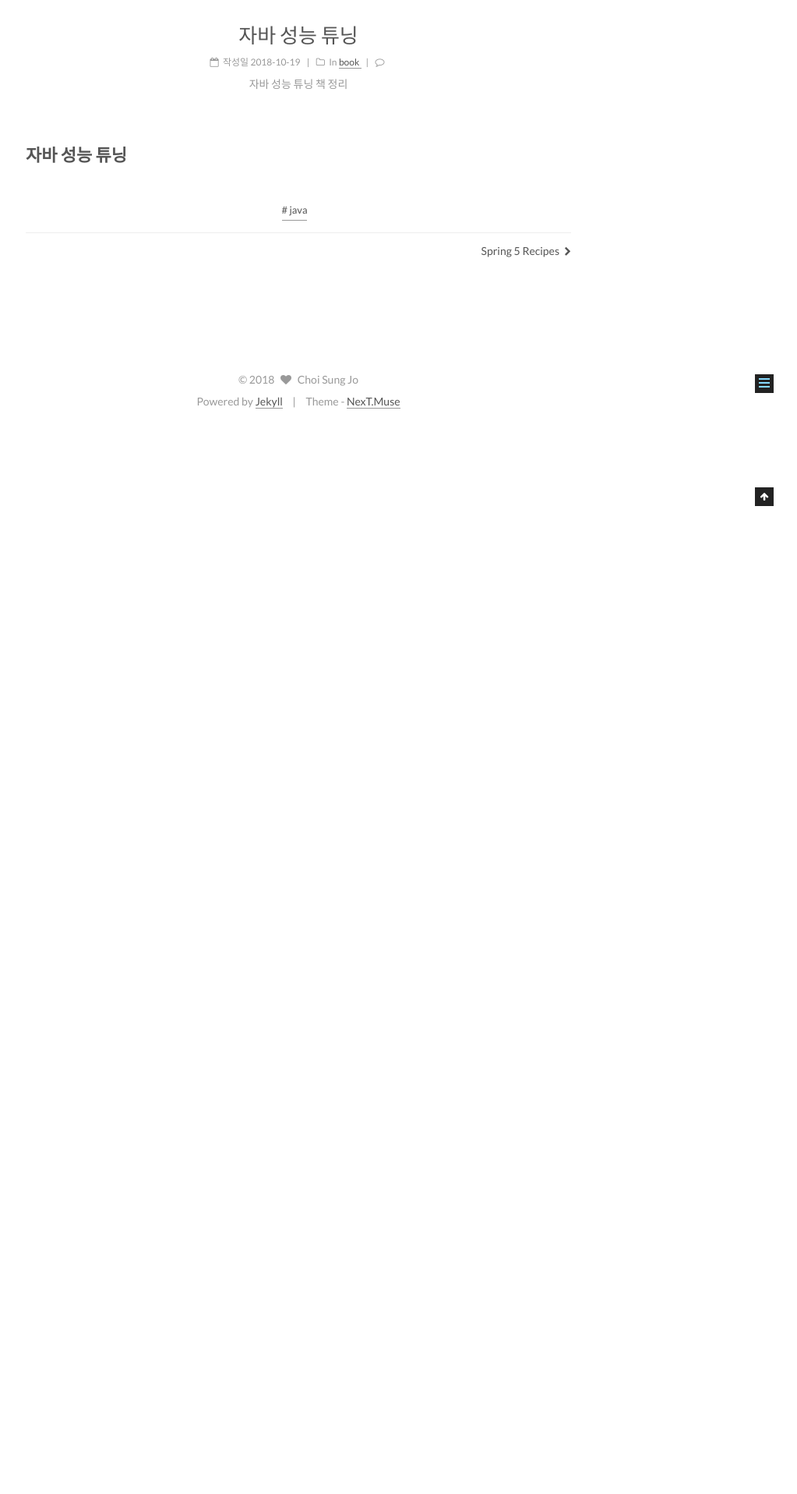
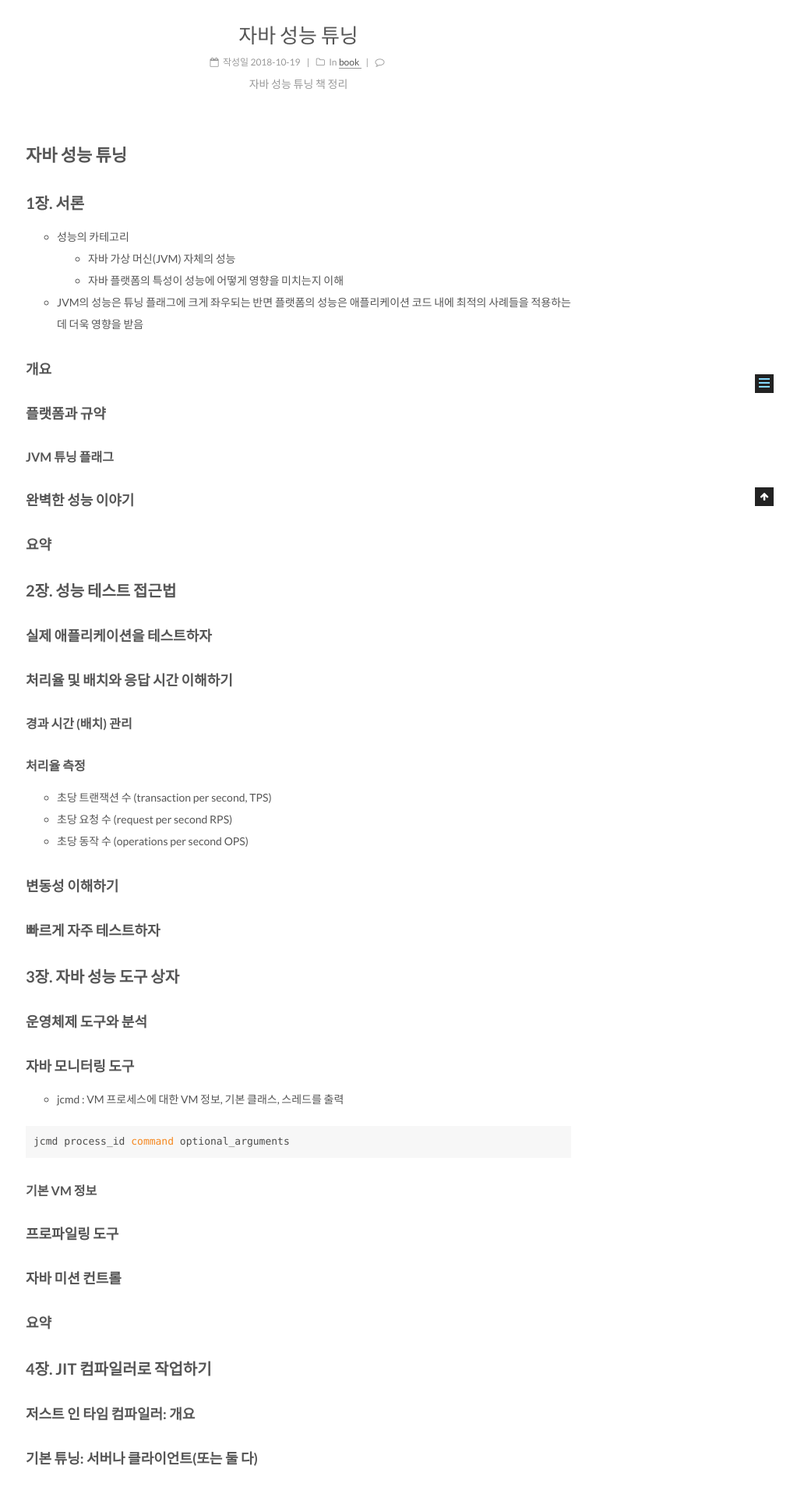
Before and after one commit to csj4032/csj4032.github.io, a Jekyll site: the page built from _posts/2018-10-19-자바성능튜닝.md, in a window 1280 px wide. Shown: the part 351-2267 px from the top of the page at 78% size, without its empty margins (257-1280 px from the left). Built offline with Jekyll 4.4.1, drawn with Linux system fonts in a browser that asks for light colours; comment, search, counter and statistics services are not loaded; before the commit the page ends 900 px from its top, so only the background shows below that; some of the changed text lies outside the part shown.

Commit message:
자바 성능 튜닝 포스팅 수정

````diff
--- a/_posts/2018-10-19-자바성능튜닝.md
+++ b/_posts/2018-10-19-자바성능튜닝.md
@@ -8,3 +8,177 @@ tags:
 ---
 
 # 자바 성능 튜닝
+
+## 1장. 서론
+* 성능의 카테고리
+  * 자바 가상 머신(JVM) 자체의 성능
+  * 자바 플랫폼의 특성이 성능에 어떻게 영향을 미치는지 이해
+* JVM의 성능은 튜닝 플래그에 크게 좌우되는 반면 플랫폼의 성능은 애플리케이션 코드 내에 최적의 사례들을 적용하는 데 더욱 영향을 받음
+
+### 개요
+
+### 플랫폼과 규약
+
+#### JVM 튜닝 플래그
+
+### 완벽한 성능 이야기
+
+### 요약
+
+## 2장. 성능 테스트 접근법
+
+### 실제 애플리케이션을 테스트하자
+
+### 처리율 및 배치와 응답 시간 이해하기
+
+#### 경과 시간 (배치) 관리
+
+#### 처리율 측정
+* 초당 트랜잭션 수 (transaction per second, TPS)
+* 초당 요청 수 (request per second RPS)
+* 초당 동작 수 (operations per second OPS)
+
+### 변동성 이해하기
+
+### 빠르게 자주 테스트하자
+
+## 3장. 자바 성능 도구 상자
+
+### 운영체제 도구와 분석
+
+### 자바 모니터링 도구
+* jcmd : VM 프로세스에 대한 VM 정보, 기본 클래스, 스레드를 출력
+
+```bash
+jcmd process_id command optional_arguments
+```
+
+#### 기본 VM 정보
+
+### 프로파일링 도구
+
+### 자바 미션 컨트롤
+
+### 요약
+
+## 4장. JIT 컴파일러로 작업하기
+
+### 저스트 인 타임 컴파일러: 개요
+
+### 기본 튜닝: 서버나 클라이언트(또는 둘 다)
+
+### 자바와 JIT 컴파일러 버전
+
+### 컴파일러를 위한 중급 튜닝
+
+### 고급 컴파일러 튜닝
+
+### 역최적화
+
+### 티어드 컴파일 레벨
+
+### 요약
+
+## 5장. 가비지 컬렉션 입문
+
+### 가비지 컬렉션 개요
+
+### 기본 GC 튜닝
+
+### GC 도구
+
+### 요약
+
+## 6장. 가비지 컬렉션 알고리즘
+
+### 처리율 컬렉터 이해하기
+
+### CMS 컬렉터 이해하기
+
+### G1 컬렉터 이해하기
+
+### 고급 튜닝
+
+### 요약
+
+## 7장. 힙 메모리 베스트 프랙티스
+
+### 힙 분석
+
+### 메모리 적게 사용하기
+
+### 객체 생명 주기 관리
+
+### 요약
+
+## 8장. 네이티브 메모리 베스트 프랙티스
+
+### 차지 공간
+
+### 운영체제를 위한 JVM 튜닝
+
+### 요약
+
+## 9장. 스레딩과 동기화 성능
+
+### 스레드 풀과 ThreadPoolExecutors
+
+### ForkJoinPool
+
+### 스레드 동기화
+
+### JVM 스레드 튜닝
+
+### 스레드와 락 모니터링하기
+
+### 요약
+
+## 10장. 자바 엔터프라이즈 에디션 성능
+
+### 기본 웹 컨테이너 성능
+
+### 스레드 풀
+
+### 엔터프라이즈 자바 세션 빈
+
+### XML과 SJON 처리
+
+### 객체 직렬화
+
+### 자바 EE 네트워킹 API
+
+### 요약
+
+## 11장. 데이터베이스 성능 베스트 프랙티스
+
+### JDBC
+
+### JPA
+
+### 요약
+
+## 12장. 자바 SE API 팁
+
+### 버퍼에 의한 입출력
+
+### 클래스로딩
+
+### 난수
+
+### 자바 네이티브 인터페이스
+
+### 예외 처리
+
+### 문자열 성능
+
+### 로깅
+
+### 자바 컬렉션 API
+
+### AggressiveOpts
+
+### 람다와 익명 클래스
+
+### 스트림과 필터 성능
+
+### 요약
````
